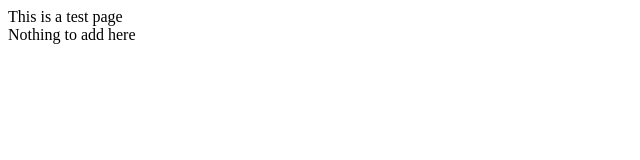
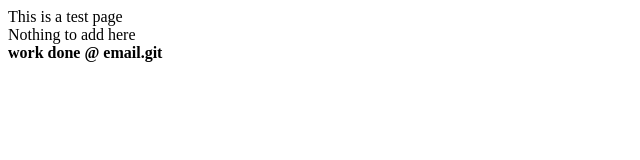
Before and after one commit to shettyshalmal/MyProject, a plain HTML site: page index.html in a window 1280 px wide. Shown: the whole page, without its empty margins (0-640 px from the left). Drawn offline with Linux system fonts and the light colour scheme.

Commit message:
finished the work

```diff
--- a/index.html
+++ b/index.html
@@ -2,5 +2,6 @@
 <head>This is a test page</head>
 <body>
 <BR> Nothing to add here </BR>
+<b> work done @ email.git</b>
 </body>
 </html>
```
